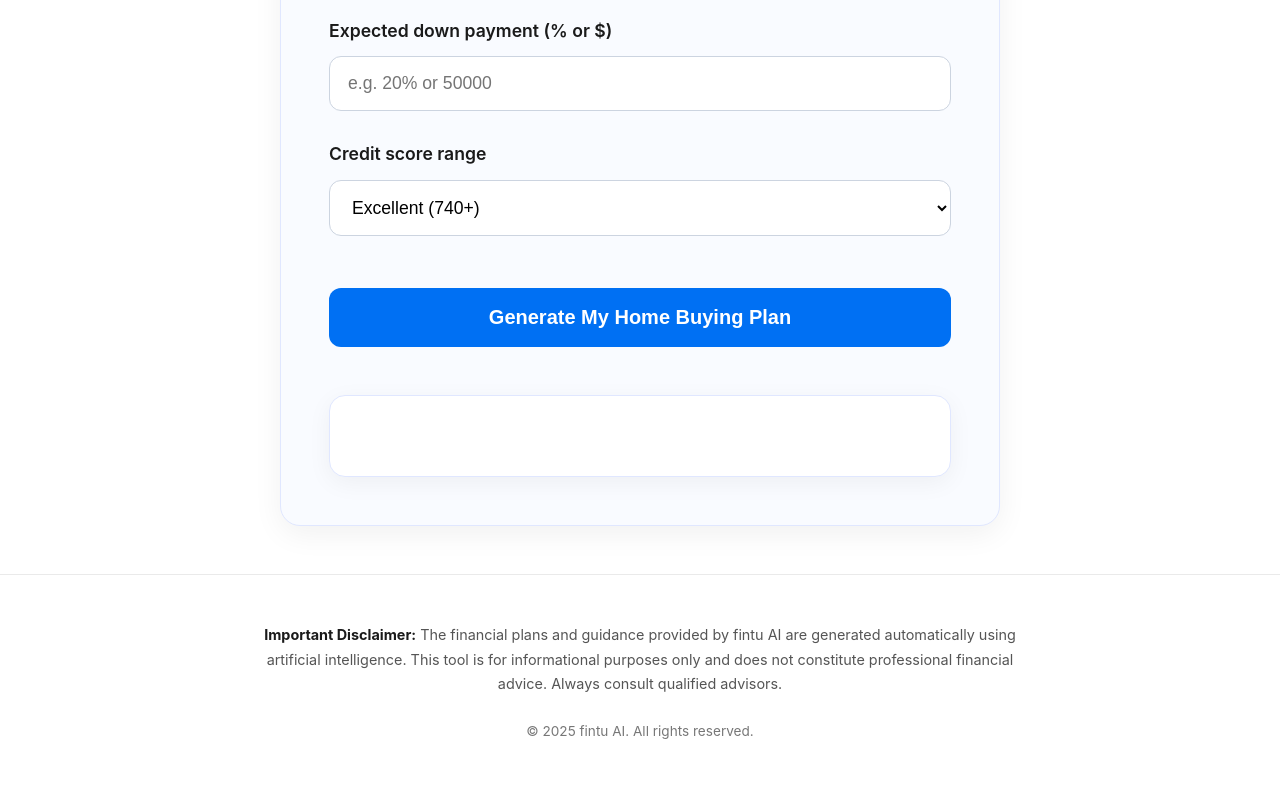
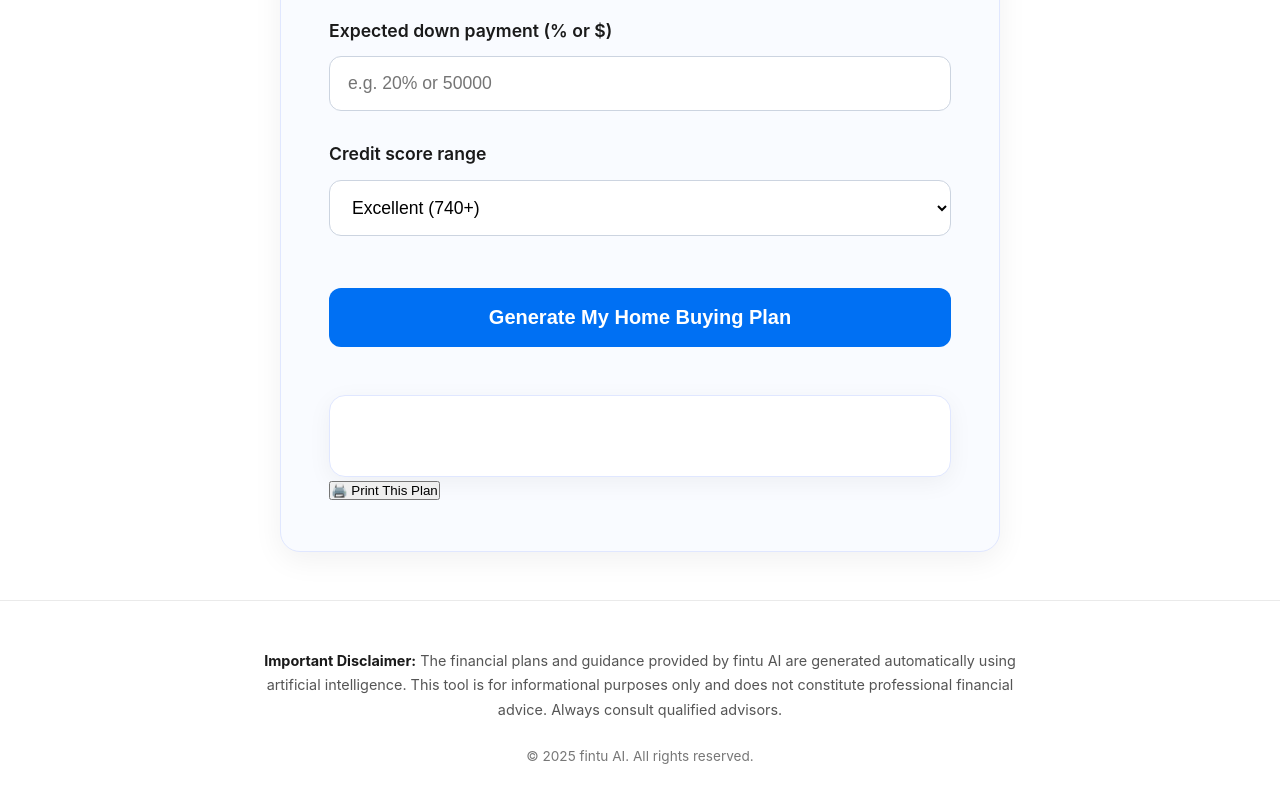
Before and after one commit to bgc104/fintu2, a website: page public/home-buying.html in a window 1280 px wide. Shown: the part 1035-1835 px from the top of the page. Before the commit the page ends 1810 px from the top, so only its background shows below. Drawn offline with Linux system fonts and the light colour scheme.

Commit message:
Update home-buying.html

```diff
--- a/public/home-buying.html
+++ b/public/home-buying.html
@@ -97,6 +97,10 @@
       </form>
 
       <div id="result" class="result-box"></div>
+
+<div class="print-button-container">
+  <button onclick="window.print()" class="print-button">🖨️ Print This Plan</button>
+</div>
     </section>
   </main>
 
```
